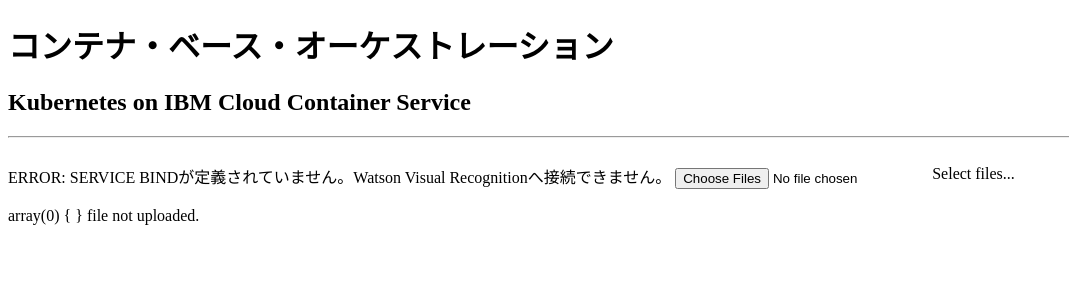
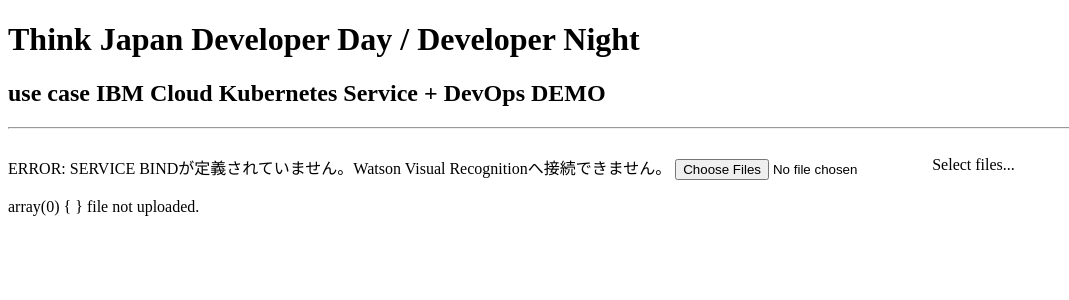
Before and after one commit to phssakaigawa/tjdev-lt-k8s-app, a PHP site: page / in a window 1280 px wide. Shown: the top 300 px of the page, without its empty margins (0-1069 px from the left). Run offline with PHP 8.4, Linux system fonts and the light colour scheme; data that the repository does not hold is empty; some libraries are stand-ins or nearby versions.

Commit message:
mod titile

```diff
--- a/app/index.php
+++ b/app/index.php
@@ -2,11 +2,11 @@
 <html>
 <head>
 <meta charset="utf-8">
-<title>jQuery File Upload Example</title>
+<title>thinkjapan Developer day LT demo</title>
 </head>
 <body>
-<h1>コンテナ・ベース・オーケストレーション</h1>
-<h2>Kubernetes on IBM Cloud Container Service</h2>
+<h1>Think Japan Developer Day / Developer Night </h1>
+<h2>use case IBM Cloud Kubernetes Service + DevOps DEMO</h2>
 <hr>
 <br>
 <?php
```
